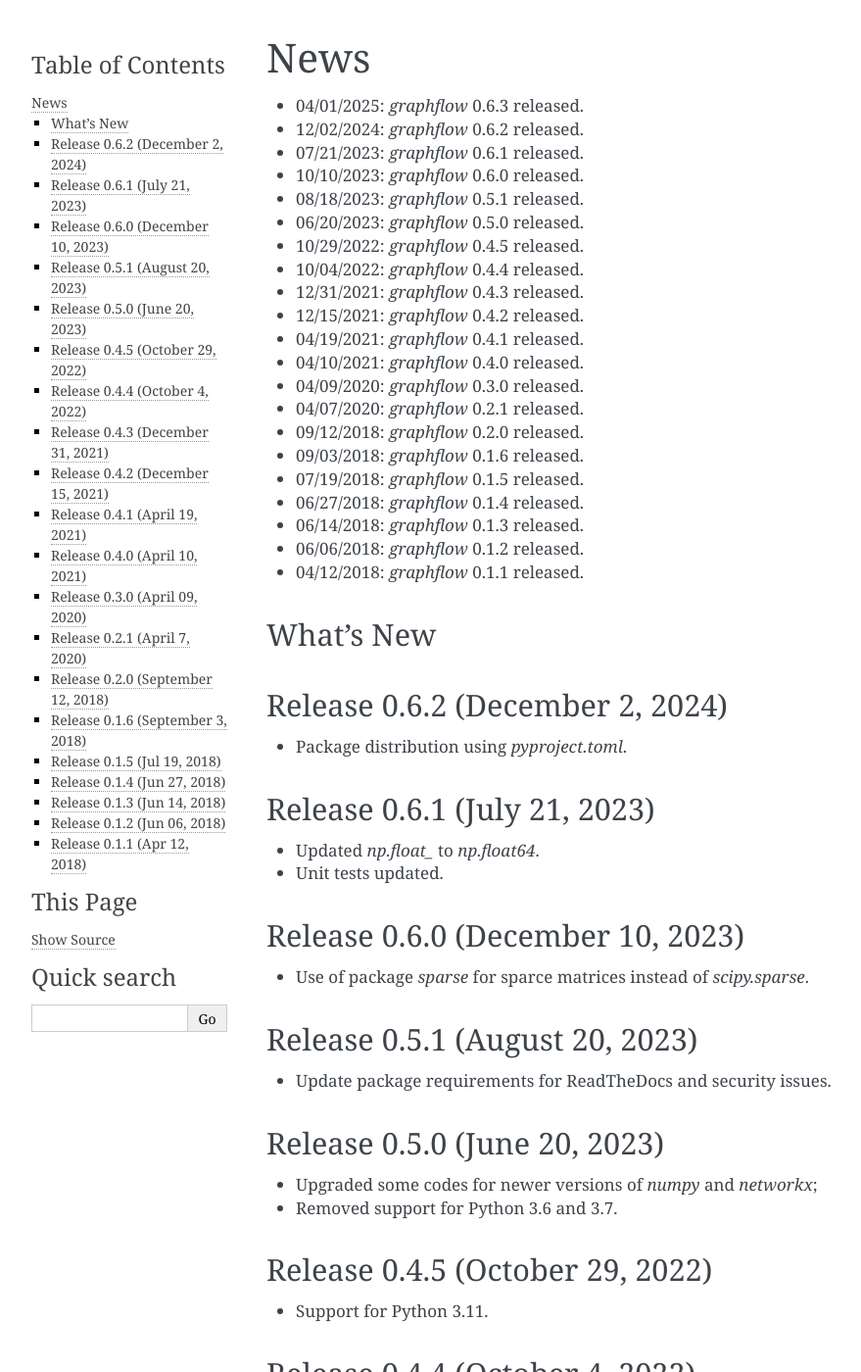
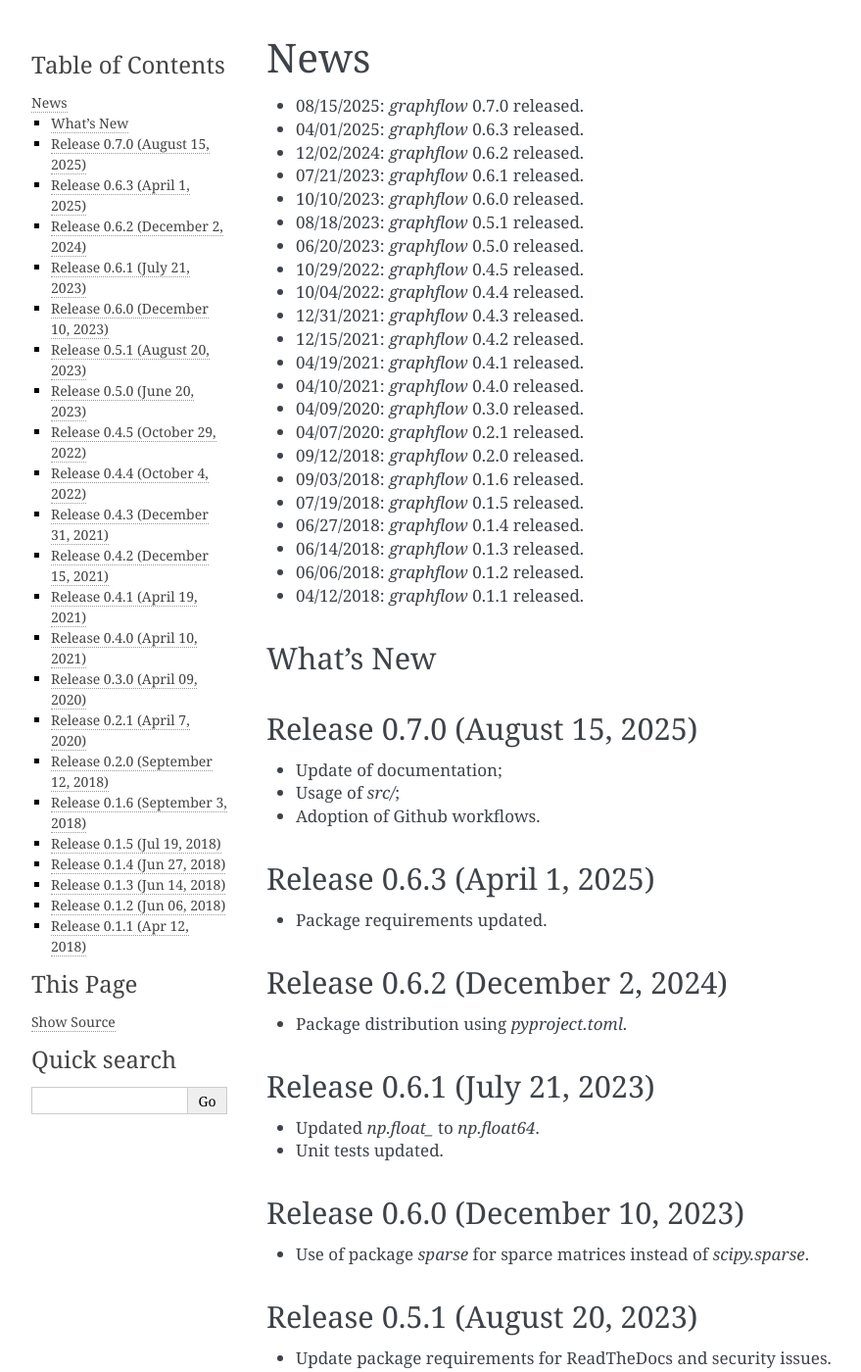
Before and after one commit to stephenhky/GraphFlow, a Sphinx documentation site: the page built from doc/source/news.rst, in a window 1280 px wide and 1400 px high. Shown: the whole window at 98% size, without its empty margins (148-1027 px from the left). Built offline with Sphinx 7.4.7, drawn with Linux system fonts in a browser that asks for light colours.

Commit message:
update of documentation

```diff
--- a/doc/source/conf.py
+++ b/doc/source/conf.py
@@ -57,9 +57,9 @@
 # built documents.
 #
 # The short X.Y version.
-version = u'0.6'
+version = u'0.7'
 # The full version, including alpha/beta/rc tags.
-release = u'0.6.3'
+release = u'0.7.0'
 
 # The language for content autogenerated by Sphinx. Refer to documentation
 # for a list of supported languages.
--- a/doc/source/index.rst
+++ b/doc/source/index.rst
@@ -12,6 +12,7 @@
    :maxdepth: 1
 
    intro
+   api
    news
 
 Indices and tables
--- a/doc/source/news.rst
+++ b/doc/source/news.rst
@@ -1,6 +1,7 @@
 News
 ====
 
+* 08/15/2025: `graphflow` 0.7.0 released.
 * 04/01/2025: `graphflow` 0.6.3 released.
 * 12/02/2024: `graphflow` 0.6.2 released.
 * 07/21/2023: `graphflow` 0.6.1 released.
@@ -26,8 +27,20 @@
 What's New
 ----------
 
+Release 0.7.0 (August 15, 2025)
+-------------------------------
+
+* Update of documentation;
+* Usage of `src/`;
+* Adoption of Github workflows.
+
+Release 0.6.3 (April 1, 2025)
+-----------------------------
+
+* Package requirements updated.
+
 Release 0.6.2 (December 2, 2024)
------------------------------
+--------------------------------
 
 * Package distribution using `pyproject.toml`.
 
```
Also changed, not shown: doc/source/api.rst (added, +25 -0 lines).
